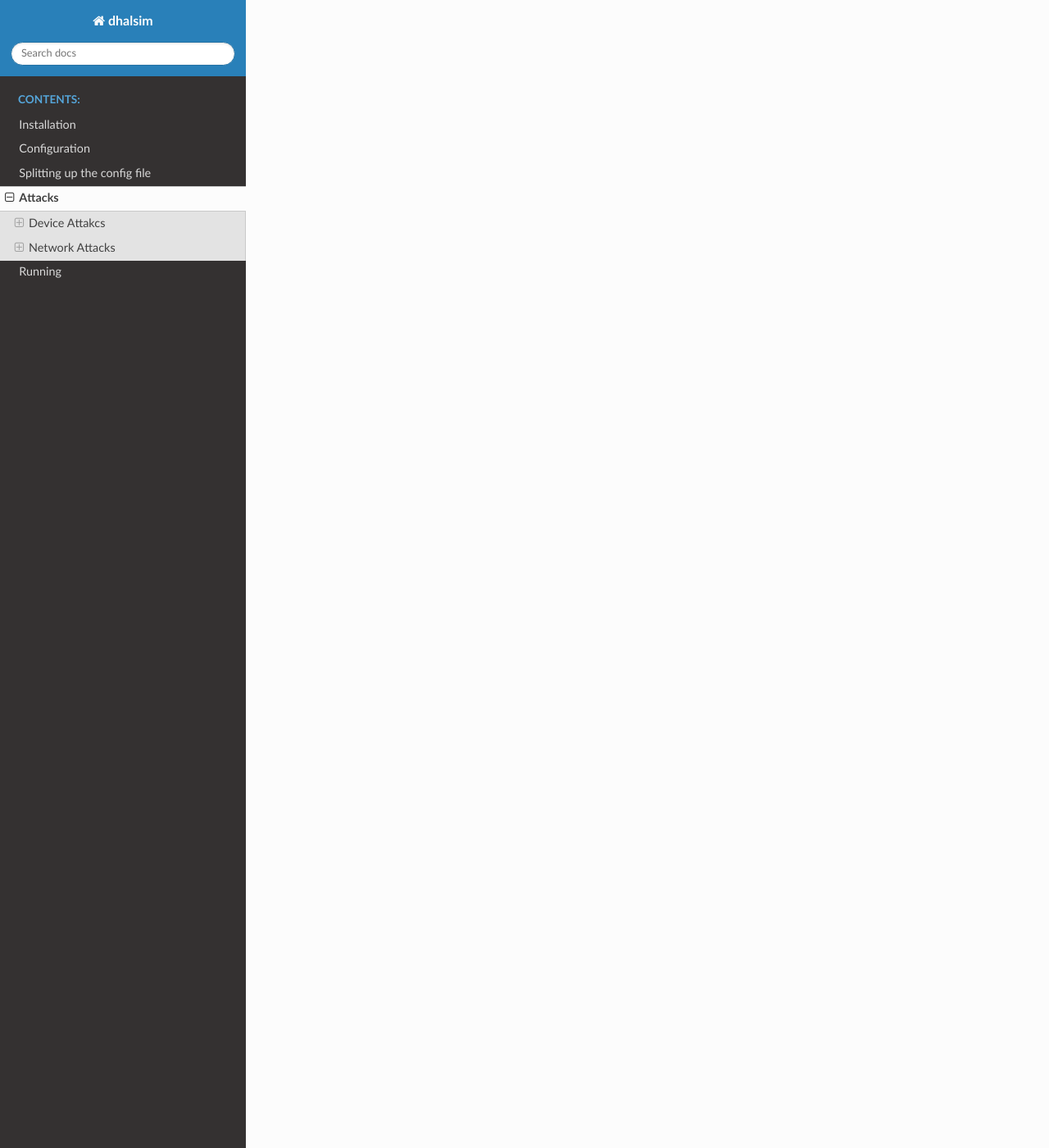
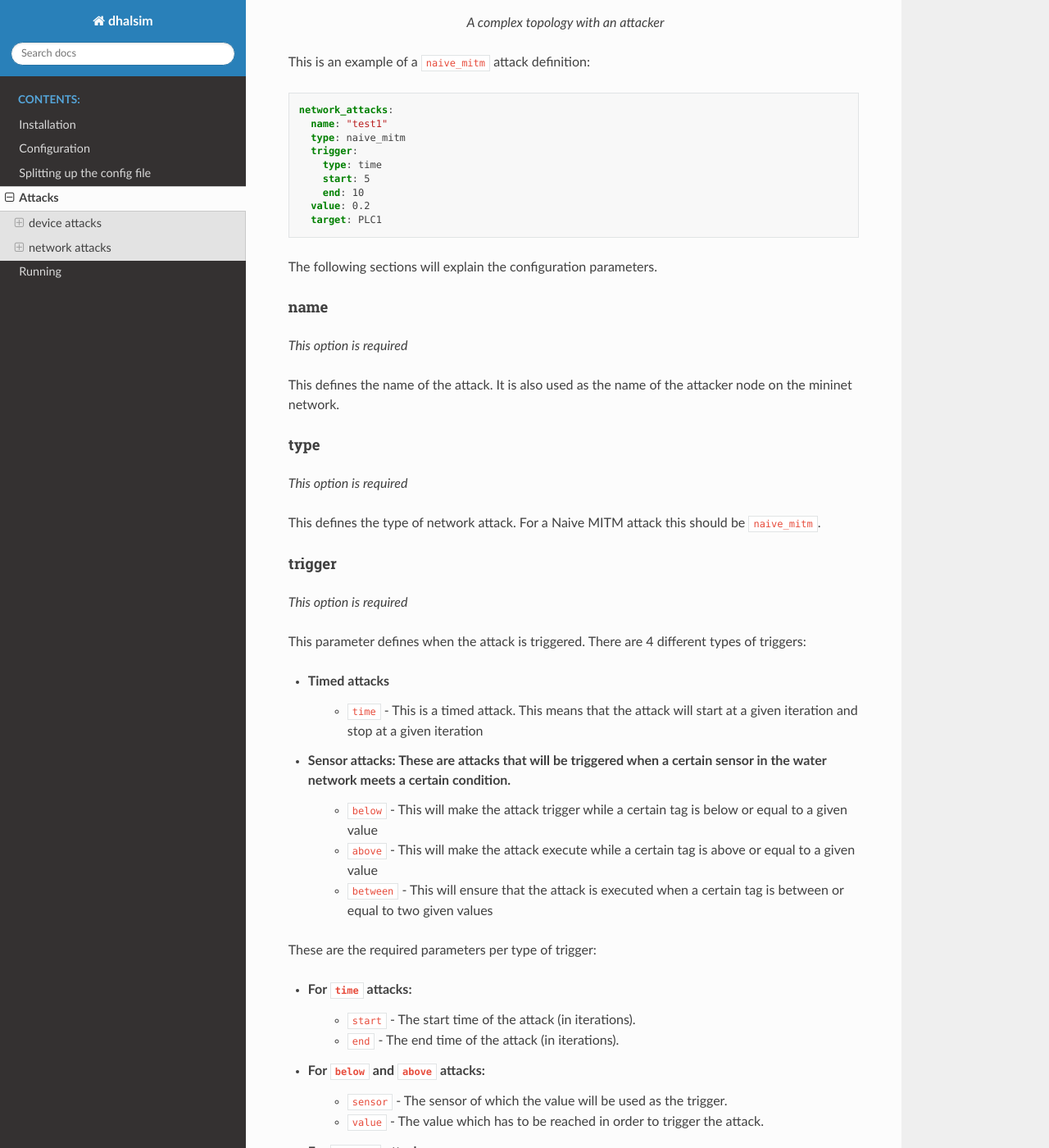
Before and after one commit to Critical-Infrastructure-Systems-Lab/DHALSIM, a Sphinx documentation site: the page built from doc/attacks.rst, in a window 1280 px wide and 1400 px high, scrolled down 6888 px. Shown: the whole window at 82% size. Built offline with Sphinx 7.4.7 and the Read the Docs theme 2.0.0, drawn with Linux system fonts in a browser that asks for light colours; some of the changed text lies outside the part shown.

Commit message:
Add docs for naive mitm attacks

```diff
--- a/doc/attacks.rst
+++ b/doc/attacks.rst
@@ -1,11 +1,11 @@
 Attacks
 =======
 
-DHALSIM has support for device attacks and network attakcs. This chapter will explain the configuration for these.
+DHALSIM has support for device attacks and network attacks. This chapter will explain the configuration for these.
 
+If you want to put the attacks in a separate file, see the section :ref:`Attacks in a separate file`.
 
-
-Device Attakcs
+device attacks
 --------------
 
 Device attacks are attacks that are performed at the PLC itself. Imagine it as attacks where the attacker has physical access to the PLC being attacked.
@@ -25,13 +25,13 @@ Example:
 
 The following sections will explain the different configuration parameters.
 
-Name
+name
 ~~~~
 *This option is required*
 
 This defines the name of the attack.
 
-Trigger
+trigger
 ~~~~~~~~
 *This option is required*
 
@@ -57,13 +57,13 @@ These are the required parameters per type of trigger:
     * :code:`lower_value` - The lower bound.
     * :code:`upper_value` - The upper bound.
 
-Actuator
+actuator
 ~~~~~~~~~
 *This option is required*
 
 This parameters defines the actuator on which the :code:`command` should be executed.
 
-Command
+command
 ~~~~~~~
 *This option is required*
 
@@ -104,19 +104,19 @@ Here is an example of a :code:`device_attacks` section in an attack YAML file:
        actuators: P_RAW1
        command: closed
 
-Network Attacks
+network attacks
 ---------------
 
 Network attacks are attacks where a new node is added to the mininet network topology. This node is an
 "attacker" and it can perform various attacks on the network. There are different types of attacks possible.
 These are explained in the following sections.
 
-Man-in-the-middle Attacks
+Man-in-the-middle Attack
 ~~~~~~~~~~~~~~~~~~~~~~~~~~~~~
 
 Man-in-the-middle (MITM) attacks are attacks where the attacker will sit in between a PLC and its
-connected switch. The attacker will then route all packets that are destined for the PLC through itself
-and can for example modify the responses to the other PLCs.
+connected switch. The attacker will then route host a CPPPO server and respond to the CIP requests
+for the PLC.
 
 .. figure:: static/complex_topo_attack.svg
     :align: center
@@ -125,15 +125,13 @@ and can for example modify the responses to the other PLCs.
 
     A complex topology with an attacker
 
-Example
-^^^^^^^^^^^^^^^^^^^^^^^^^
 
-This is an example of a network attack definition:
+This is an example of a :code:`mitm` attack definition:
 
 .. code-block:: yaml
 
-   device_attacks:
-     name: "test1"
+   network_attacks:
+     name: attack1
      type: mitm
      trigger:
        type: time
@@ -148,19 +146,19 @@ This is an example of a network attack definition:
 
 The following sections will explain the configuration parameters.
 
-Name
+name
 ^^^^^^^^^^^^^^^^^^^^^^^^^
 *This option is required*
 
 This defines the name of the attack. It is also used as the name of the attacker node on the mininet network.
 
-Type
+type
 ^^^^^^^^^^^^^^^^^^^^^^^^^
 *This option is required*
 
 This defines the type of network attack. For a MITM attack this should be :code:`mitm`.
 
-Trigger
+trigger
 ^^^^^^^^^^^^^^^^^^^^^^^^^
 *This option is required*
 
@@ -186,7 +184,7 @@ These are the required parameters per type of trigger:
     * :code:`lower_value` - The lower bound.
     * :code:`upper_value` - The upper bound.
 
-Tags
+tags
 ^^^^^^^^^^^^^^^^^^^^^^^^^
 *This option is required*
 
@@ -208,8 +206,90 @@ Or instead, to offset the value of T1:
      - tag: T1
        offset: -0.2
 
-Target
+target
 ^^^^^^^^^^^^^^^^^^^^^^^^^
 *This option is required*
 
 This will define the target of the network attack. For a MITM attack, this is the PLC at which the attacker will sit.
+
+Naive Man-in-the-middle Attack
+~~~~~~~~~~~~~~~~~~~~~~~~~~~~~~~~~
+
+Naive Man-in-the-middle (MITM) attacks are attacks where the attacker will sit in between a PLC and its
+connected switch. The attacker will then route all TCP packets that are destined for the PLC through itself
+and can for example modify the responses to the other PLCs.
+
+.. figure:: static/complex_topo_attack.svg
+    :align: center
+    :alt: A complex topology with an attacker
+    :figclass: align-center
+
+    A complex topology with an attacker
+
+
+This is an example of a :code:`naive_mitm` attack definition:
+
+.. code-block:: yaml
+
+   network_attacks:
+     name: "test1"
+     type: naive_mitm
+     trigger:
+       type: time
+       start: 5
+       end: 10
+     value: 0.2
+     target: PLC1
+
+The following sections will explain the configuration parameters.
+
+name
+^^^^^^^^^^^^^^^^^^^^^^^^^
+*This option is required*
+
+This defines the name of the attack. It is also used as the name of the attacker node on the mininet network.
+
+type
+^^^^^^^^^^^^^^^^^^^^^^^^^
+*This option is required*
+
+This defines the type of network attack. For a Naive MITM attack this should be :code:`naive_mitm`.
+
+trigger
+^^^^^^^^^^^^^^^^^^^^^^^^^
+*This option is required*
+
+This parameter defines when the attack is triggered. There are 4 different types of triggers:
+
+* Timed attacks
+    * :code:`time` - This is a timed attack. This means that the attack will start at a given iteration and stop at a given iteration
+* Sensor attacks: These are attacks that will be triggered when a certain sensor in the water network meets a certain condition.
+    * :code:`below` - This will make the attack trigger while a certain tag is below or equal to a given value
+    * :code:`above` - This will make the attack execute while a certain tag is above or equal to a given value
+    * :code:`between` - This will ensure that the attack is executed when a certain tag is between or equal to two given values
+
+These are the required parameters per type of trigger:
+
+* For :code:`time` attacks:
+    * :code:`start` - The start time of the attack (in iterations).
+    * :code:`end` - The end time of the attack (in iterations).
+* For :code:`below` and :code:`above` attacks:
+    * :code:`sensor` - The sensor of which the value will be used as the trigger.
+    * :code:`value` - The value which has to be reached in order to trigger the attack.
+* For :code:`between` attacks:
+    * :code:`sensor` - The sensor of which the value will be used as the trigger.
+    * :code:`lower_value` - The lower bound.
+    * :code:`upper_value` - The upper bound.
+
+value/offset
+^^^^^^^^^^^^^^^^
+*One of these options is required*
+
+If you want to overwrite everything with a absolute value, use the :code:`value` option, and set it to the desired value.
+If you want to overwrite everything with a relative value, use the :code:`offset` option, and set it to the desired offset.
+
+target
+^^^^^^^^^^^^^^^^^^^^^^^^^
+*This option is required*
+
+This will define the target of the network attack. For a MITM attack, this is the PLC at which the attacker will sit.
```
Also changed, not shown: doc/configuration.rst (+104 -28 lines), doc/static/complex_topo_attack.svg.
